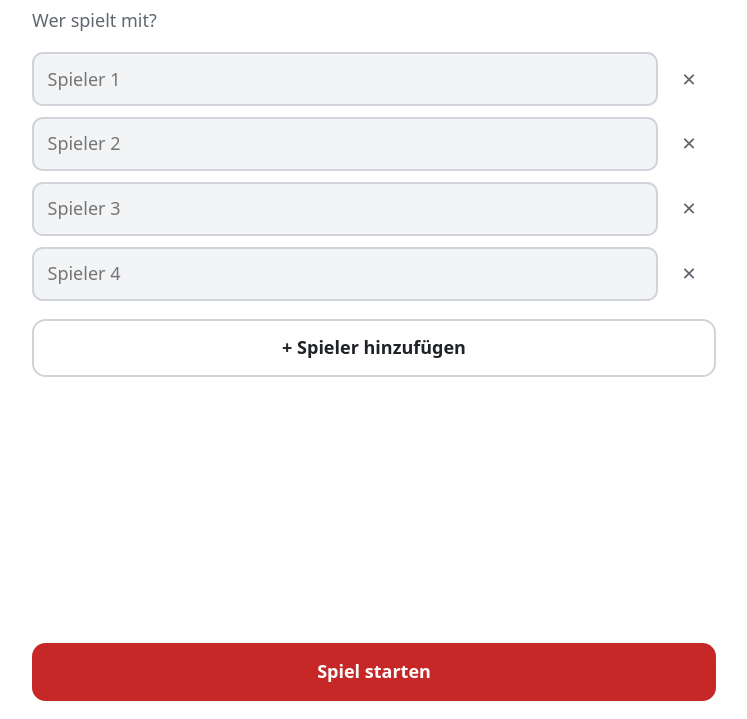
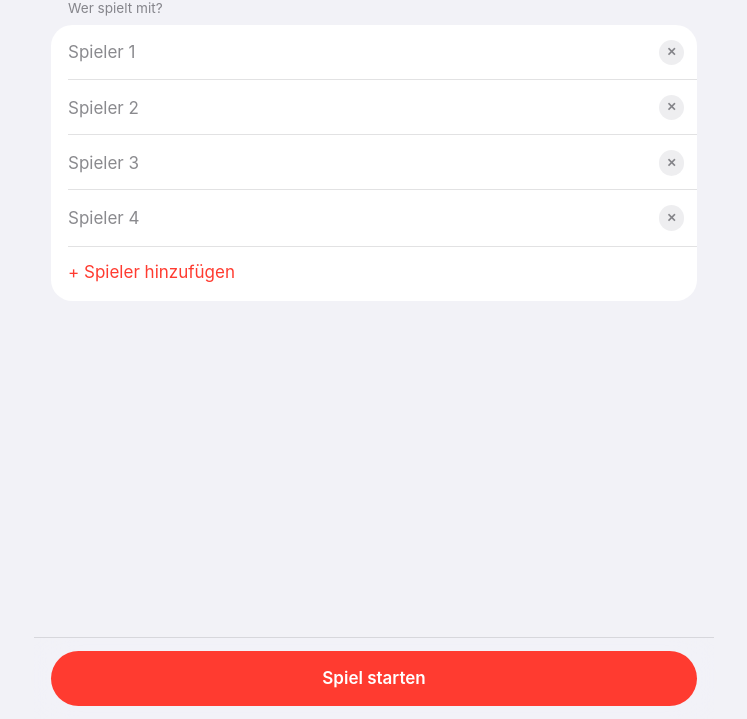
Before and after one commit to COrtseifen/ligretto, a website built with Vite: page index.html in a window 1280 px wide. Shown: the part 81-800 px from the top of the page, without its empty margins (266-1013 px from the left). Built offline with nearby package versions, Linux system fonts and the light colour scheme.

Commit message:
Look im iOS-Stil
- Apple-Systemfarben für hell und dunkel, Akzent Systemrot
- Startbildschirm als gruppierte Liste wie in den Einstellungen
- Pillen-Buttons mit Rückmeldung beim Drücken
- Durchscheinende Aktionsleiste unten (backdrop-filter)
- Unterstützung für reduzierte Bewegung/Transparenz und mehr Kontrast
- theme-color je Farbmodus, Icon in Systemrot

Co-Authored-By: Claude Opus 5.5 <noreply@anthropic.com>

```diff
--- a/src/screens/start.ts
+++ b/src/screens/start.ts
@@ -30,7 +30,7 @@ export function startScreen({ onStart }: StartScreenActions): HTMLElement {
   });
 
   const list = el('ol', { className: 'player-list' });
-  const addButton = el('button', { type: 'button', className: 'btn secondary' }, '+ Spieler hinzufügen');
+  const addButton = el('button', { type: 'button', className: 'list-action' }, '+ Spieler hinzufügen');
   const error = el('p', { className: 'error', hidden: true }, 'Jeder Name darf nur einmal vorkommen.');
 
   addButton.addEventListener('click', () => {
@@ -45,7 +45,7 @@ export function startScreen({ onStart }: StartScreenActions): HTMLElement {
     list.replaceChildren(
       ...names.map((name, i) => {
         const input = el('input', {
-          className: 'input',
+          className: 'list-input',
           type: 'text',
           value: name,
           placeholder: placeholders[i],
@@ -76,9 +76,8 @@ export function startScreen({ onStart }: StartScreenActions): HTMLElement {
             type: 'button',
             className: 'icon-btn',
             disabled: names.length <= MIN_PLAYERS,
-            'aria-label': `Spieler ${i + 1} entfernen`,
+            'aria-label': `Spieler ${i + 1} entfernen`, // das ✕ zeichnet das CSS
           },
-          '✕',
         );
         remove.addEventListener('click', () => {
           names.splice(i, 1);
@@ -111,9 +110,8 @@ export function startScreen({ onStart }: StartScreenActions): HTMLElement {
     'main',
     { className: 'screen' },
     title,
-    el('p', { className: 'muted' }, 'Wer spielt mit?'),
-    list,
-    addButton,
+    el('p', { className: 'section-header' }, 'Wer spielt mit?'),
+    el('div', { className: 'group' }, list, addButton),
     el('footer', { className: 'actions' }, error, startButton),
   );
 }
--- a/src/style.css
+++ b/src/style.css
@@ -1,32 +1,42 @@
-/* Farben als CSS-Variablen: hell als Standard, dunkel per Systemeinstellung. */
+/* Gestaltung im Stil von iOS: hellgrauer Hintergrund mit weißen, abgerundeten Gruppen,
+   Systemschrift, eine Akzentfarbe (Systemrot). Farben als CSS-Variablen, dunkel per Systemeinstellung.
+   Werte orientieren sich an Apples Systemfarben (systemGroupedBackground, label, separator, …). */
 :root {
   color-scheme: light dark;
-  --bg: #ffffff;
-  --surface: #f3f4f6;
-  --text: #1f2328;
-  --muted: #5f6670;
-  --accent: #c62828;
+  --bg: #f2f2f7;
+  --surface: #ffffff;
+  --fill: rgba(118, 118, 128, 0.12); /* Hintergrund von Eingabefeldern und grauen Buttons */
+  --text: #000000;
+  --muted: rgba(60, 60, 67, 0.6);
+  --separator: rgba(60, 60, 67, 0.29);
+  --accent: #ff3b30;
   --accent-text: #ffffff;
-  --border: #d0d4da;
-  --error: #b3261e;
-  --positive: #1b7f3b;
+  --error: #d70015; /* dunkleres Rot für Text auf Weiß – besser lesbar */
+  --positive: #248a3d;
+  --bar: rgba(242, 242, 247, 0.72); /* Glas-Leiste unten */
 
-  font-family: system-ui, -apple-system, 'Segoe UI', Roboto, sans-serif;
-  font-size: 18px;
-  line-height: 1.5;
+  --radius-group: 1.25rem;
+  --radius-control: 0.75rem;
+
+  font-family: -apple-system, BlinkMacSystemFont, system-ui, 'Segoe UI', Roboto, sans-serif;
+  font-size: 17px; /* iOS-Standardgröße für Fließtext */
+  line-height: 1.4;
+  -webkit-font-smoothing: antialiased;
+  -webkit-text-size-adjust: 100%;
 }
 
 @media (prefers-color-scheme: dark) {
   :root {
-    --bg: #121417;
-    --surface: #1e2227;
-    --text: #e8eaed;
-    --muted: #9aa1aa;
-    --accent: #ef5350;
-    --accent-text: #121417;
-    --border: #353b43;
-    --error: #ff8a80;
-    --positive: #7ddc93;
+    --bg: #000000;
+    --surface: #1c1c1e;
+    --fill: rgba(118, 118, 128, 0.24);
+    --text: #ffffff;
+    --muted: rgba(235, 235, 245, 0.6);
+    --separator: rgba(84, 84, 88, 0.65);
+    --accent: #ff453a;
+    --error: #ff6961;
+    --positive: #30d158;
+    --bar: rgba(0, 0, 0, 0.6);
   }
 }
 
@@ -46,24 +56,34 @@ body {
 /* Mobile-first: volle Breite mit Rand, auf großen Bildschirmen begrenzt und zentriert.
    Als Spalte, damit die Aktions-Buttons (footer) unten stehen – in Daumenreichweite. */
 .screen {
+  --gutter: max(1rem, env(safe-area-inset-left), env(safe-area-inset-right));
   display: flex;
   flex-direction: column;
   min-height: 100dvh;
   width: 100%;
   max-width: 40rem;
   margin: 0 auto;
-  padding: max(1rem, env(safe-area-inset-top)) max(1rem, env(safe-area-inset-right))
-    max(1rem, env(safe-area-inset-bottom)) max(1rem, env(safe-area-inset-left));
+  padding: max(1rem, env(safe-area-inset-top)) var(--gutter) 0;
 }
 
+/* Große, linksbündige Überschrift wie in iOS-Apps. Große Schrift etwas enger setzen. */
 h1 {
-  margin: 0 0 0.5rem;
-  font-size: 1.6rem;
-  color: var(--accent);
+  margin: 0.5rem 0 1rem;
+  font-size: 2rem;
+  font-weight: 700;
+  line-height: 1.1;
+  letter-spacing: -0.02em;
 }
 
 .muted {
   color: var(--muted);
+}
+
+/* Zahlen in gleicher Breite, damit Punktestände beim Tippen nicht springen. */
+.input,
+.round-points,
+.total {
+  font-variant-numeric: tabular-nums;
 }
 
 /* Überschrift mit versteckter Tipp-Geste: kein Doppeltipp-Zoom, keine Textauswahl. */
@@ -74,41 +94,80 @@ h1 {
   -webkit-tap-highlight-color: transparent;
 }
 
+/* Kleine graue Überschrift über einer Gruppe, wie in der Einstellungen-App. */
+.section-header {
+  margin: 0 1rem 0.4rem;
+  font-size: 0.8rem;
+  color: var(--muted);
+}
+
+/* Weiße, abgerundete Fläche auf grauem Grund. */
+.group {
+  overflow: hidden;
+  border-radius: var(--radius-group);
+  background: var(--surface);
+}
+
+[hidden] {
+  display: none !important;
+}
+
 /* ---------- Formularelemente ---------- */
 
 button,
 input {
   font: inherit; /* mind. 16px verhindert das automatische Hineinzoomen auf dem iPhone */
   color: inherit;
+  -webkit-tap-highlight-color: transparent;
 }
 
 .input {
-  flex: 1;
   min-width: 0;
-  min-height: 3rem;
+  min-height: 2.75rem;
   padding: 0.5rem 0.75rem;
-  border: 2px solid var(--border);
-  border-radius: 0.6rem;
-  background: var(--surface);
+  border: none;
+  border-radius: var(--radius-control);
+  background: var(--fill);
+  outline: 2px solid transparent;
+  outline-offset: 0;
+  transition: outline-color 120ms ease-out;
+  caret-color: var(--accent);
 }
 
 .input:focus {
-  outline: none;
-  border-color: var(--accent);
+  outline-color: var(--accent);
 }
 
 .input[aria-invalid='true'] {
-  border-color: var(--error);
+  outline-color: var(--error);
 }
 
+.input::placeholder {
+  color: var(--muted);
+}
+
+/* Buttons als „Pillen". Rückmeldung schon beim Drücken (:active), nicht erst beim Loslassen. */
 .btn {
   min-height: 3.25rem;
   padding: 0.5rem 1.25rem;
-  border: 2px solid transparent;
-  border-radius: 0.75rem;
+  border: none;
+  border-radius: 999px;
   font-weight: 600;
   cursor: pointer;
   touch-action: manipulation;
+  transition:
+    transform 100ms ease-out,
+    opacity 100ms ease-out;
+}
+
+.btn:active:not(:disabled) {
+  transform: scale(0.97);
+  opacity: 0.85;
+}
+
+.btn:disabled {
+  opacity: 0.4;
+  cursor: not-allowed;
 }
 
 .btn.primary {
@@ -118,48 +177,127 @@ input {
 }
 
 .btn.secondary {
-  background: transparent;
-  border-color: var(--border);
+  background: var(--fill);
+  color: var(--accent);
 }
 
+.error {
+  margin: 0 0 0.6rem;
+  text-align: center;
+  color: var(--error);
+}
+
+/* ---------- Startbildschirm ---------- */
+
+.player-list {
+  margin: 0;
+  padding: 0;
+  list-style: none;
+}
+
+/* Zeilen einer Gruppe, durch feine, links eingerückte Linien getrennt. */
+.player-list li {
+  position: relative;
+  display: flex;
+  align-items: center;
+  min-height: 3.25rem;
+  padding-left: 1rem;
+}
+
+.player-list li::after,
+.list-action::before {
+  content: '';
+  position: absolute;
+  left: 1rem;
+  right: 0;
+  bottom: 0;
+  height: 1px;
+  transform: scaleY(0.5); /* Haarlinie */
+  background: var(--separator);
+}
+
+.player-list li:last-child::after {
+  display: none;
+}
+
+/* Namensfeld ohne Rahmen – die Zeile selbst ist das Feld. */
+.list-input {
+  flex: 1;
+  min-width: 0;
+  height: 3.25rem;
+  padding: 0;
+  border: none;
+  outline: none;
+  background: transparent;
+  caret-color: var(--accent);
+}
+
+.list-input::placeholder {
+  color: var(--muted);
+}
+
+.list-input[aria-invalid='true'] {
+  color: var(--error);
+}
+
+/* Runder grauer Entfernen-Button. */
 .icon-btn {
   flex: none;
+  display: grid;
+  place-items: center;
   width: 3rem;
   height: 3rem;
+  padding: 0;
   border: none;
-  border-radius: 0.6rem;
   background: transparent;
   color: var(--muted);
   cursor: pointer;
+  touch-action: manipulation;
+}
+
+.icon-btn::before {
+  content: '✕';
+  display: grid;
+  place-items: center;
+  width: 1.5rem;
+  height: 1.5rem;
+  border-radius: 50%;
+  background: var(--fill);
+  font-size: 0.7rem;
+  font-weight: 700;
+  transition: transform 100ms ease-out;
+}
+
+.icon-btn:active::before {
+  transform: scale(0.85);
 }
 
 .icon-btn:disabled {
   visibility: hidden;
 }
 
-.error {
-  margin: 0 0 0.75rem;
-  color: var(--error);
+/* „+ Spieler hinzufügen" als letzte Zeile der Gruppe, in Akzentfarbe. */
+.list-action {
+  position: relative;
+  display: block;
+  width: 100%;
+  min-height: 3.25rem;
+  padding: 0 1rem;
+  border: none;
+  background: transparent;
+  color: var(--accent);
+  text-align: left;
+  cursor: pointer;
+  touch-action: manipulation;
 }
 
-[hidden] {
-  display: none !important;
+.list-action::before {
+  top: 0;
+  bottom: auto;
 }
 
-/* ---------- Startbildschirm ---------- */
-
-.player-list {
-  margin: 0 0 1rem;
-  padding: 0;
-  list-style: none;
-  display: grid;
-  gap: 0.6rem;
-}
-
-.player-list li {
-  display: flex;
-  align-items: center;
-  gap: 0.25rem;
+.list-action:active {
+  background: var(--fill);
 }
 
 /* ---------- Runde erfassen ---------- */
@@ -172,8 +310,8 @@ input {
 }
 
 .player-card {
-  padding: 0.75rem;
-  border-radius: 0.9rem;
+  padding: 0.9rem 1rem 0.75rem;
+  border-radius: var(--radius-group);
   background: var(--surface);
 }
 
@@ -182,11 +320,13 @@ input {
   justify-content: space-between;
   align-items: baseline;
   gap: 0.5rem;
+  margin-bottom: 0.6rem;
 }
 
 .player-card h2 {
-  margin: 0 0 0.5rem;
-  font-size: 1.15rem;
+  margin: 0;
+  font-size: 1.1rem;
+  font-weight: 600;
   overflow: hidden;
   text-overflow: ellipsis;
   white-space: nowrap;
@@ -201,30 +341,32 @@ input {
 .field {
   display: flex;
   flex-direction: column;
-  gap: 0.2rem;
+  gap: 0.25rem;
 }
 
 .field-label {
-  font-size: 0.85rem;
+  font-size: 0.8rem;
   font-weight: 600;
+  color: var(--muted);
 }
 
 .field-hint {
-  font-size: 0.75rem;
+  font-size: 0.72rem;
   color: var(--muted);
 }
 
 .number-input {
   width: 100%;
-  font-size: 1.5rem;
+  min-height: 3.25rem;
+  font-size: 1.6rem;
+  font-weight: 600;
   text-align: center;
-  background: var(--bg);
 }
 
 .round-points {
   display: block;
-  min-height: 1.5em;
-  margin-top: 0.4rem;
+  min-height: 1.4em;
+  margin-top: 0.5rem;
   font-weight: 600;
   text-align: right;
 }
@@ -238,7 +380,8 @@ input {
 }
 
 .status {
-  margin: 0 0 0.5rem;
+  margin: 0 0 0.6rem;
+  font-size: 0.85rem;
   text-align: center;
 }
 
@@ -248,17 +391,60 @@ input {
   gap: 0.6rem;
 }
 
-.btn:disabled {
-  opacity: 0.45;
-  cursor: not-allowed;
-}
+/* ---------- Aktionsleiste unten (Glas) ---------- */
 
-/* ---------- Aktionsleiste unten ---------- */
-
+/* Durchscheinende Leiste: Der Inhalt scrollt sichtbar darunter durch (backdrop-filter = Unschärfe
+   des Hintergrunds). Reicht bis an die Bildschirmränder und berücksichtigt den Home-Balken. */
 .actions {
   position: sticky;
   bottom: 0;
-  margin-top: auto;
-  padding-top: 1rem;
-  background: var(--bg);
+  margin: auto calc(-1 * var(--gutter)) 0;
+  padding: 0.75rem var(--gutter) max(0.75rem, env(safe-area-inset-bottom));
+  background: var(--bar);
+  -webkit-backdrop-filter: blur(20px) saturate(180%);
+  backdrop-filter: blur(20px) saturate(180%);
+  box-shadow: 0 -0.5px 0 var(--separator);
 }
+
+/* Abstand zwischen Inhalt und Leiste (das Element direkt vor dem footer). */
+.screen > :nth-last-child(2) {
+  margin-bottom: 1.25rem;
+}
+
+/* ---------- Barrierefreiheit ---------- */
+
+/* Kein Glas, wo der Browser es nicht kann oder der Nutzer weniger Transparenz wünscht. */
+@supports not ((backdrop-filter: blur(1px)) or (-webkit-backdrop-filter: blur(1px))) {
+  .actions {
+    background: var(--bg);
+  }
+}
+
+@media (prefers-reduced-transparency: reduce) {
+  .actions {
+    background: var(--bg);
+    -webkit-backdrop-filter: none;
+    backdrop-filter: none;
+  }
+}
+
+/* Mehr Kontrast: klare Ränder statt nur Flächen. */
+@media (prefers-contrast: more) {
+  .group,
+  .player-card,
+  .input {
+    outline: 1px solid var(--text);
+  }
+
+  .input:focus {
+    outline: 2px solid var(--accent);
+  }
+}
+
+/* Bewegung reduzieren: Rückmeldung nur über Deckkraft, ohne Skalieren. */
+@media (prefers-reduced-motion: reduce) {
+  .btn:active:not(:disabled),
+  .icon-btn:active::before {
+    transform: none;
+  }
+}
--- a/vite.config.ts
+++ b/vite.config.ts
@@ -16,8 +16,8 @@ export default defineConfig({
         lang: 'de',
         display: 'standalone',
         start_url: '.',
-        theme_color: '#c62828',
-        background_color: '#ffffff',
+        theme_color: '#f2f2f7',
+        background_color: '#f2f2f7',
         icons: [{ src: 'icon.svg', sizes: 'any', type: 'image/svg+xml', purpose: 'any' }],
       },
     }),
```
Also changed, not shown: CLAUDE.md (+2 -0 lines), index.html (+3 -1 lines), public/icon.svg.
